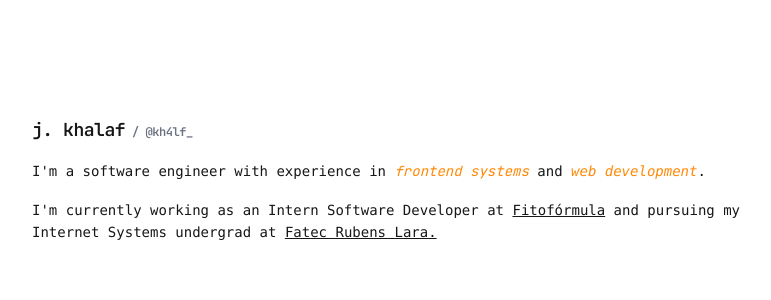
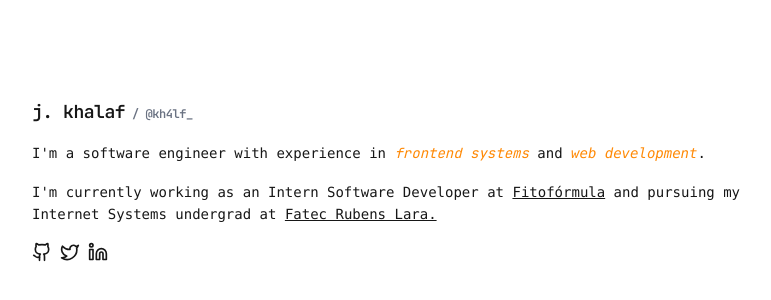
Before and after one commit to joaokhalaf/khalaf, a Next.js app: page / in a window 1280 px wide. Shown: the part 228-528 px from the top of the page, without its empty margins (224-995 px from the left). Built offline with nearby package versions, Linux system fonts and the light colour scheme.

Commit message:
add socials

```diff
--- a/app/page.tsx
+++ b/app/page.tsx
@@ -1,3 +1,4 @@
+import { GithubIcon, LinkedinIcon, TwitterIcon, X } from "lucide-react";
 import Link from "next/link";
 
 export default function Home() {
@@ -42,6 +43,32 @@ export default function Home() {
               Fatec Rubens Lara.
             </Link>
           </p>
+
+          <div className="flex gap-2">
+            <Link
+              href="https://github.com/joaokhalaf"
+              target="_blank"
+              className="underline hover:text-orange-400"
+            >
+              <GithubIcon className="w-5 h-5" />
+            </Link>
+
+            <Link
+              href="https://x.com/kh4lf_"
+              target="_blank"
+              className="underline hover:text-orange-400"
+            >
+              <TwitterIcon className="w-5 h-5" />
+            </Link>
+
+            <Link
+              href="https://www.linkedin.com/in/joaokhalaf/"
+              target="_blank"
+              className="underline hover:text-orange-400"
+            >
+              <LinkedinIcon className="w-5 h-5" />
+            </Link>
+          </div>
         </div>
       </main>
     </div>
```
Also changed, not shown: package.json (+7 -6 lines), 1 other file (tests, documents, lock files or other folders).
